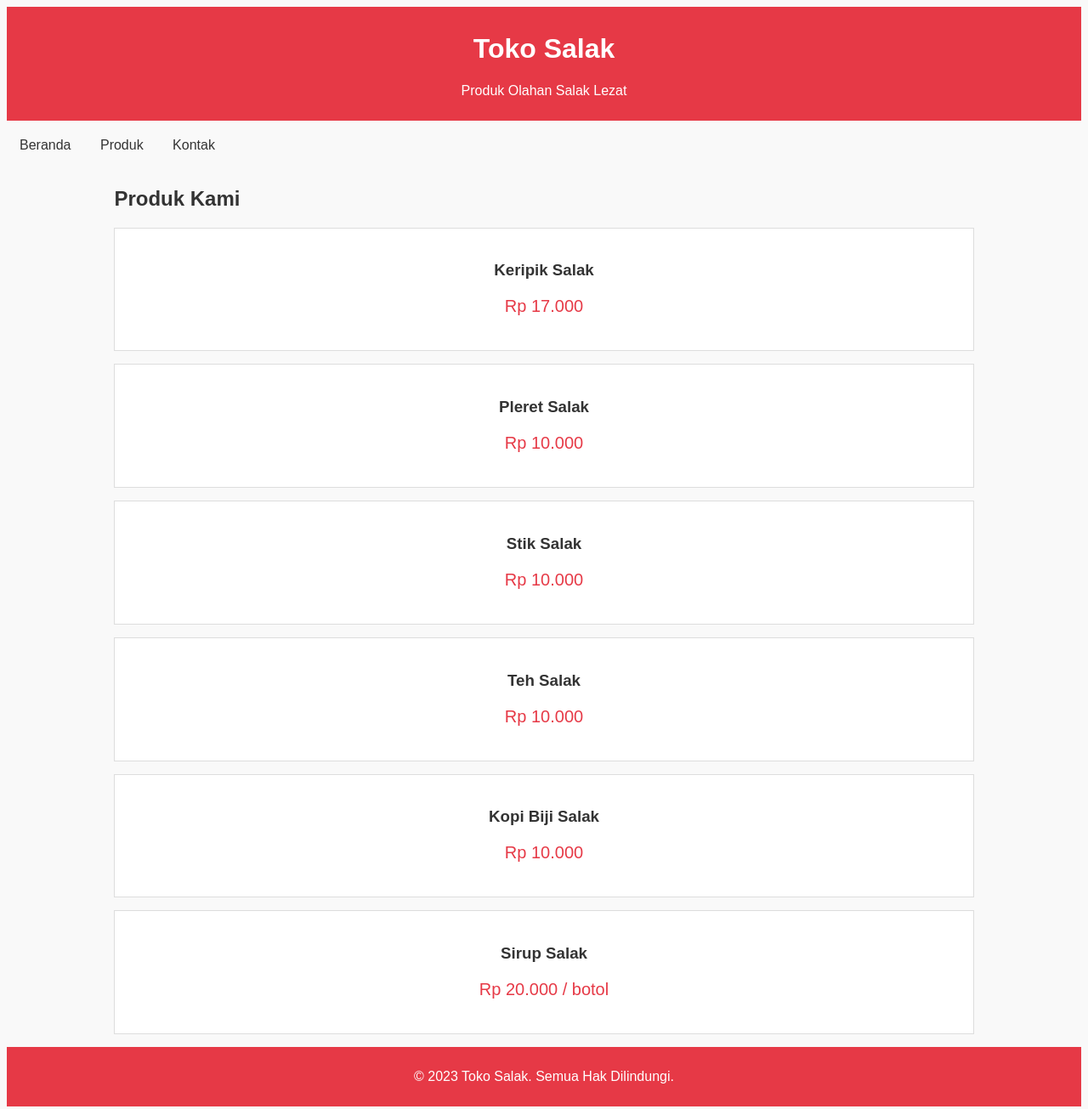
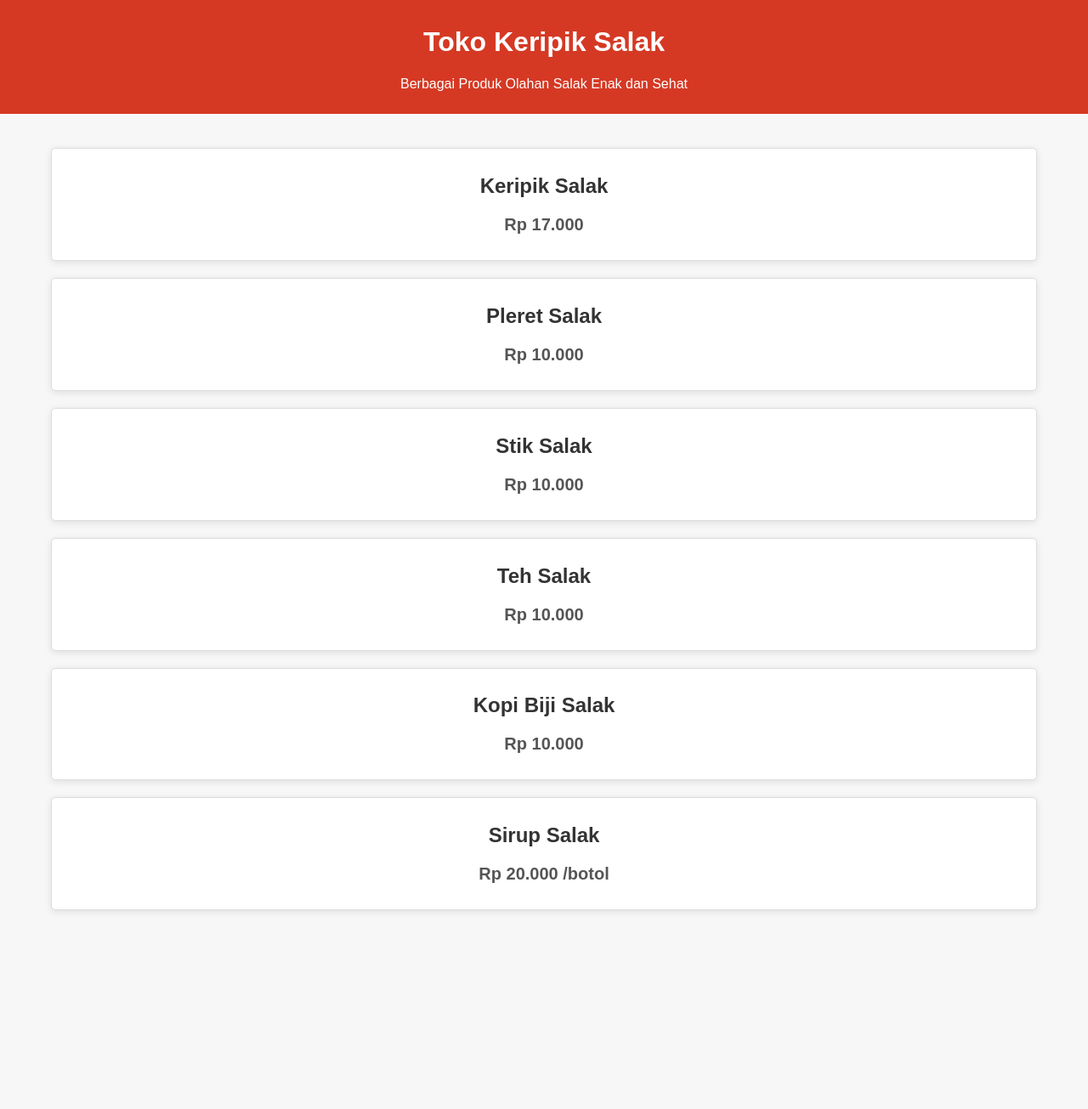
Before and after one commit to edoandrara/artworksk3n, a plain HTML site: page index.html in a window 1280 px wide. Shown: the whole page at 85% size. After the commit the page ends 1111 px from the top, so only its background shows below. Drawn offline with Linux system fonts and the light colour scheme.

Commit message:
Update index.html

```diff
--- a/index.html
+++ b/index.html
@@ -3,102 +3,83 @@
 <head>
     <meta charset="UTF-8">
     <meta name="viewport" content="width=device-width, initial-scale=1.0">
-    <title>Toko Salak</title>
-    <link rel="stylesheet" href="https://cdnjs.cloudflare.com/ajax/libs/font-awesome/5.15.4/css/all.min.css">
+    <title>Toko Keripik Salak</title>
+    <link rel="stylesheet" href="styles.css">
     <style>
         body {
             font-family: Arial, sans-serif;
-            background-color: #f9f9f9;
+            margin: 0;
+            padding: 0;
+            background-color: #f7f7f7;
+        }
+        header {
+            background-color: #D53924;
+            color: white;
+            padding: 10px 20px;
+            text-align: center;
+        }
+        .container {
+            max-width: 1200px;
+            margin: auto;
+            padding: 20px;
+        }
+        .product {
+            border: 1px solid #ddd;
+            border-radius: 5px;
+            padding: 10px;
+            margin: 20px;
+            background-color: white;
+            text-align: center;
+            box-shadow: 0 2px 8px rgba(0, 0, 0, 0.1);
+        }
+        .product h2 {
+            font-size: 24px;
             color: #333;
         }
-        header {
-            background-color: #e63946;
-            color: #fff;
-            padding: 10px 0;
-            text-align: center;
-        }
-        nav {
-            margin: 20px 0;
-        }
-        nav a {
-            margin: 0 15px;
-            color: #333;
-            text-decoration: none;
-        }
-        .container {
-            width: 80%;
-            margin: auto;
-            overflow: hidden;
-        }
-        .product {
-            background: #fff;
-            border: 1px solid #ddd;
-            margin: 15px 0;
-            padding: 20px;
-            text-align: center;
+        .product p {
+            font-size: 20px;
+            color: #555;
         }
         .price {
-            font-size: 20px;
-            color: #e63946;
-        }
-        footer {
-            text-align: center;
-            padding: 10px 0;
-            background-color: #e63946;
-            color: #fff;
+            font-weight: bold;
+            color: #D53924;
+            font-size: 24px;
         }
     </style>
 </head>
 <body>
 
 <header>
-    <h1>Toko Salak</h1>
-    <p>Produk Olahan Salak Lezat</p>
+    <h1>Toko Keripik Salak</h1>
+    <p>Berbagai Produk Olahan Salak Enak dan Sehat</p>
 </header>
 
-<nav>
-    <a href="#">Beranda</a>
-    <a href="#">Produk</a>
-    <a href="#">Kontak</a>
-</nav>
-
 <div class="container">
-    <h2>Produk Kami</h2>
-
     <div class="product">
-        <h3>Keripik Salak</h3>
+        <h2>Keripik Salak</h2>
         <p class="price">Rp 17.000</p>
     </div>
-
     <div class="product">
-        <h3>Pleret Salak</h3>
+        <h2>Pleret Salak</h2>
         <p class="price">Rp 10.000</p>
     </div>
-
     <div class="product">
-        <h3>Stik Salak</h3>
+        <h2>Stik Salak</h2>
         <p class="price">Rp 10.000</p>
     </div>
-
     <div class="product">
-        <h3>Teh Salak</h3>
+        <h2>Teh Salak</h2>
         <p class="price">Rp 10.000</p>
     </div>
-
     <div class="product">
-        <h3>Kopi Biji Salak</h3>
+        <h2>Kopi Biji Salak</h2>
         <p class="price">Rp 10.000</p>
     </div>
-
     <div class="product">
-        <h3>Sirup Salak</h3>
-        <p class="price">Rp 20.000 / botol</p>
+        <h2>Sirup Salak</h2>
+        <p class="price">Rp 20.000 /botol</p>
     </div>
 </div>
 
-<footer>
-    <p>&copy; 2023 Toko Salak. Semua Hak Dilindungi.</p>
-</footer>
-
 </body>
 </html>
```
